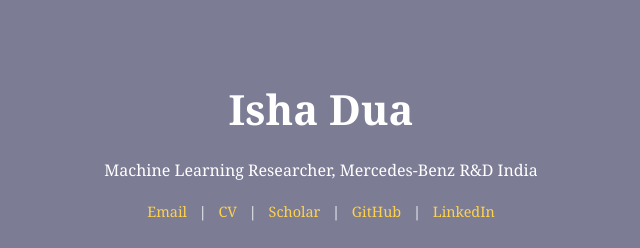
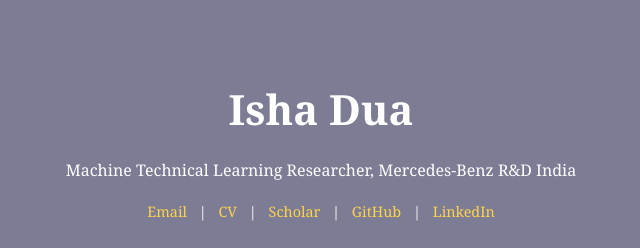
Before and after one commit to duaisha/duaisha.github.io, a plain HTML site: page index.html in a window 1280 px wide. Shown: the top 248 px of the page, 319-959 px from the left. Drawn offline with Linux system fonts and the light colour scheme.

Commit message:
Update index.html

```diff
--- a/index.html
+++ b/index.html
@@ -66,7 +66,7 @@
   <header>
     <div class="content">
       <h1>Isha Dua</h1>
-      <p>Machine Learning Researcher, Mercedes-Benz R&D India</p>
+      <p>Machine Technical Learning Researcher, Mercedes-Benz R&D India</p>
       <div class="links">
         <a href="mailto:duaisha1994@gmail.com">Email</a> |
         <a href="data/Resume_isha_new.pdf">CV</a> |
```
